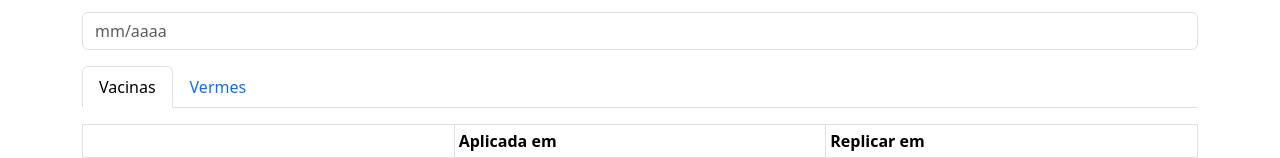
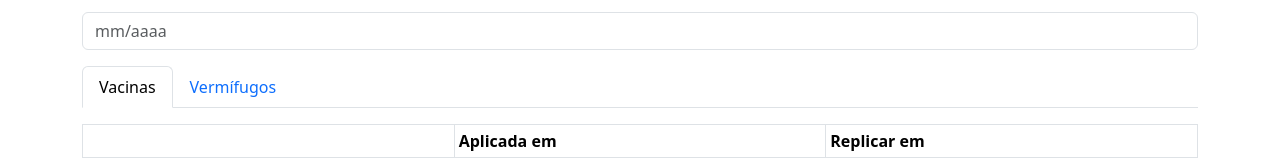
Before and after one commit to MorganaDuarte/pets-routine, a React (Create React App) app: page /create in a window 1280 px wide. Shown: the part 240-398 px from the top of the page. Built offline with nearby package versions, Linux system fonts and the light colour scheme.

Commit message:
change Data for BasicDataForm

```diff
--- a/src/components/Profile/Create/index.tsx
+++ b/src/components/Profile/Create/index.tsx
@@ -4,7 +4,7 @@ import {useState, ChangeEvent, useEffect} from "react";
 import { Dog } from "../../../types/dogs";
 import { v4 as uuidv4 } from 'uuid';
 import { Vaccines } from "../../../types/vaccines";
-import Data from "../Form/Data";
+import BasicDataForm from "../Form/./BasicDataForm";
 import VaccineTable from "../Form/./VaccinesTable";
 
 export default function Create() {
@@ -70,14 +70,14 @@ export default function Create() {
   return(
     <>
       <Form className="mt-4">
-        <Data label="Nome" placeholder="Nome" name="name" value={formData.name} onChange={handleChange} />
-        <Data label="Raça" placeholder="Raça" name="race" value={formData.race} onChange={handleChange} />
-        <Data label="Data de Nascimento" placeholder="mm/aaaa" name="birthDate" value={formData.birthDate} onChange={handleChange} />
+        <BasicDataForm label="Nome" placeholder="Nome" name="name" value={formData.name} onChange={handleChange} />
+        <BasicDataForm label="Raça" placeholder="Raça" name="race" value={formData.race} onChange={handleChange} />
+        <BasicDataForm label="Data de Nascimento" placeholder="mm/aaaa" name="birthDate" value={formData.birthDate} onChange={handleChange} />
         <Tabs defaultActiveKey="vaccine" transition={false} className="mb-3">
           <Tab eventKey="vaccine" title="Vacinas">
             <VaccineTable vaccineRows={vaccineRows} handleVaccineChange={handleVaccineChange} handleAddRow={handleAddRow} />
           </Tab>
-          <Tab eventKey="worms" title="Vermes">
+          <Tab eventKey="vermifuges" title="Vermífugos">
             Tab content for Profile
           </Tab>
         </Tabs>
--- a/src/components/Profile/Form/Data/index.tsx
+++ b/src/components/Profile/Form/BasicDataForm/index.tsx
@@ -9,7 +9,7 @@ interface Props {
   onChange: (e: React.ChangeEvent<HTMLInputElement>) => void;
 }
 
-export default function Data({label, placeholder, name, value, onChange }: Props) {
+export default function BasicDataForm({label, placeholder, name, value, onChange }: Props) {
   return(
     <Form.Group className="mb-3">
       <Form.Label>{label}</Form.Label>
```
